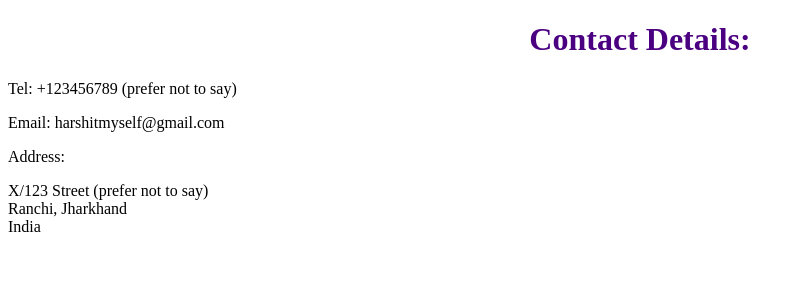
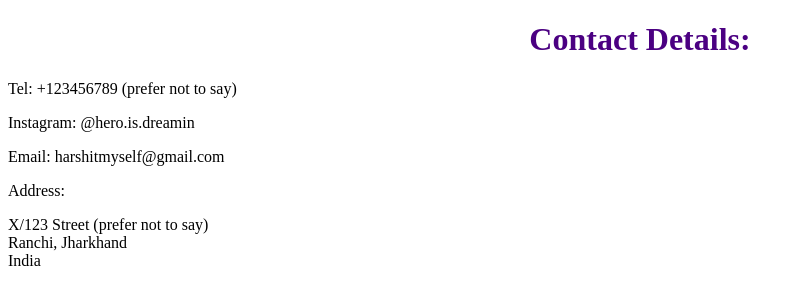
Before and after one commit to HeRoisDreamin/my-resume, a plain HTML site: page public/contact.html in a window 1280 px wide. Shown: the whole page, without its empty margins (0-803 px from the left). Drawn offline with Linux system fonts and the light colour scheme.

Commit message:
Update contact.html

```diff
--- a/public/contact.html
+++ b/public/contact.html
@@ -11,6 +11,7 @@
         <h1 style="color:indigo">Contact Details:</h1>
     </center>
     <p>Tel: +123456789 (prefer not to say)</p>
+    <p>Instagram: @hero.is.dreamin</p>
     <p>Email: harshitmyself@gmail.com</p>
     <p>Address:</p>
     <p>
```
